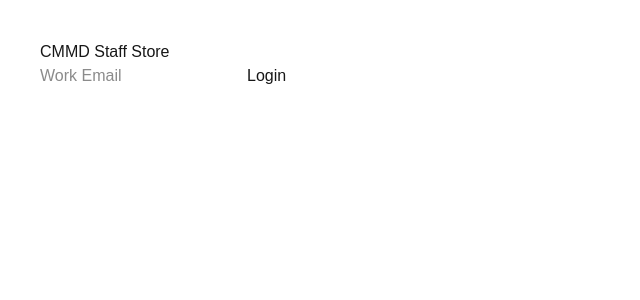
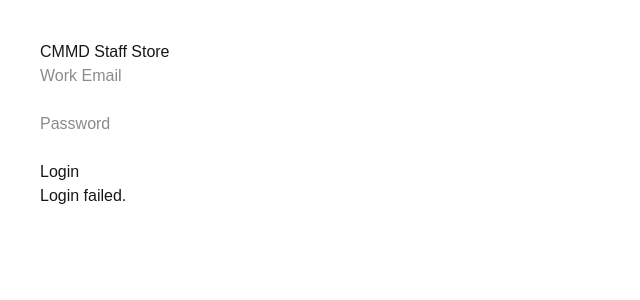
Before and after one commit to cnanacasse/shopcmmd-app, a Next.js app: page / in a window 1280 px wide. Both pictures are taken after a click on the button "Login". Shown: the top 300 px of the page, without its empty margins (0-640 px from the left). Built offline with nearby package versions, Linux system fonts and the light colour scheme; no server answers.

Commit message:
Restore password login page

```diff
--- a/app/page.tsx
+++ b/app/page.tsx
@@ -10,22 +10,43 @@ const supabase = createClient(
 
 export default function Home() {
   const [email, setEmail] = useState("");
+  const [password, setPassword] = useState("");
+  const [message, setMessage] = useState("");
 
   const login = async () => {
-    await supabase.auth.signInWithOtp({ email });
-    alert("Check your email for login link.");
+    const { error } = await supabase.auth.signInWithPassword({
+      email,
+      password,
+    });
+
+    if (error) {
+      setMessage("Login failed.");
+    } else {
+      window.location.href = "/merch";
+    }
   };
 
   return (
     <div style={{ padding: 40 }}>
       <h1>CMMD Staff Store</h1>
+
       <input
         type="email"
         placeholder="Work Email"
         value={email}
         onChange={(e) => setEmail(e.target.value)}
       />
+      <br /><br />
+      <input
+        type="password"
+        placeholder="Password"
+        value={password}
+        onChange={(e) => setPassword(e.target.value)}
+      />
+      <br /><br />
       <button onClick={login}>Login</button>
+
+      {message && <p>{message}</p>}
     </div>
   );
 }
```
